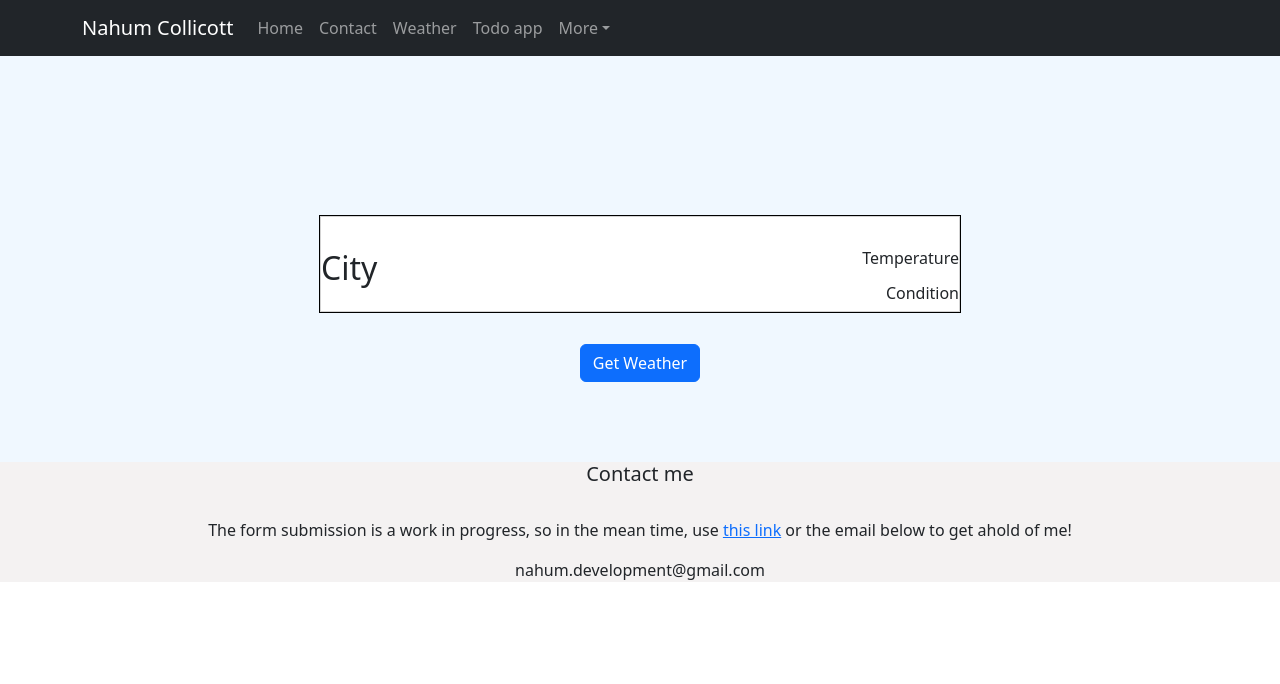
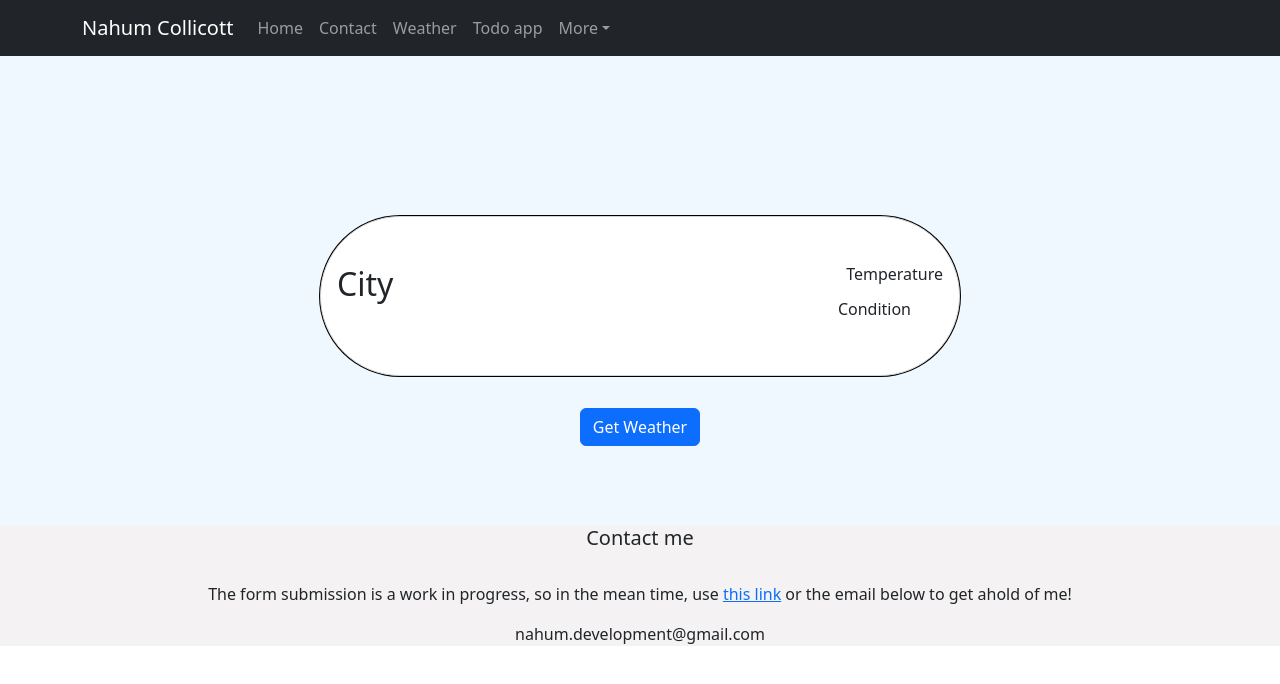
Before and after one commit to nahummc/react-dev-site, a React (Create React App) app: page /weather in a window 1280 px wide. Shown: the top 684 px of the page. Built offline with nearby package versions, Linux system fonts and the light colour scheme; no server answers.

Commit message:
styling the weather and todo components. Meant to do it on another branch

```diff
--- a/src/components/Weather.css
+++ b/src/components/Weather.css
@@ -3,8 +3,10 @@
     margin-left: auto;
     margin-right: auto;
     margin-top: 10em;
-    padding-top: 2em;
-    margin-bottom: 1em;;
+    /* padding-top: 2em; */
+    margin-bottom: 1em;
+    padding: 3em 1em;
+    overflow: scroll;
     /* margin-bottom: 2em; */
     border: 1px solid lightgrey;
     width: 50%;
@@ -12,6 +14,7 @@
     -moz-box-shadow: 0px 0px 0px 1px #000;
     box-shadow: 0px 0px 0px 1px #000;
     background-color: white;
+    border-radius: 80px;
 }
 
 .city {
@@ -27,6 +30,7 @@
 .condition {
     font-size: 1em;
     margin-left: auto;
+    margin-right: 2em;
 
 }
 
@@ -34,9 +38,14 @@
     font-size: 1em;
     margin-left: auto;
     margin-bottom: 1em;
+    /* margin-right: 1em; */
     /* margin-top: 0; */
 }
 
 .get-weather-btn {
     margin-top: 1em;
 }
+
+.hourly {
+    align-self: flex-end;
+}
--- a/src/components/Weather.js
+++ b/src/components/Weather.js
@@ -6,7 +6,9 @@ import Button from 'react-bootstrap/Button';
 // https://home.openweathermap.org/users/sign_in and use an API key in the following variable
 
 // also allow the browswer to get your location data
-const API_key = process.env.REACT_APP_MY_ENV_VARIABLE;
+const API_key = process.env.REACT_APP_OPEN_WEATHER_API_KEY;
+// const API_key = API_KEY_GOES_HERE;
+
 
 function Weather() {
   const [lat, setLat] = useState([]);
@@ -63,6 +65,9 @@ async function fetchWeather() {
           <h4 className='temp'>{temperature}</h4>
           <h4 className='condition'>{conditions}</h4>
         </div>
+        {/* <div className='hourly'>
+          <p>hello</p>
+        </div> */}
       </div>
 
 
```
